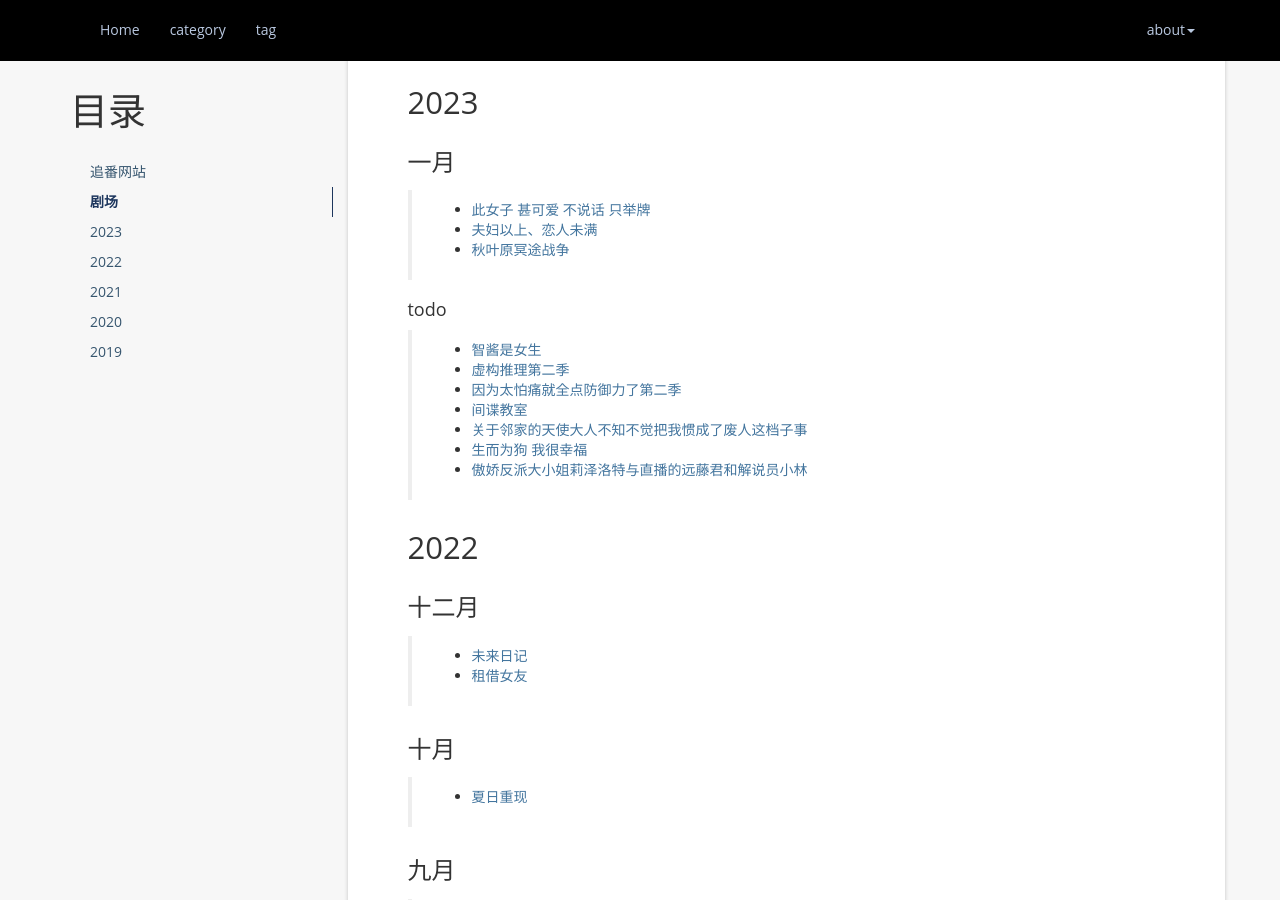
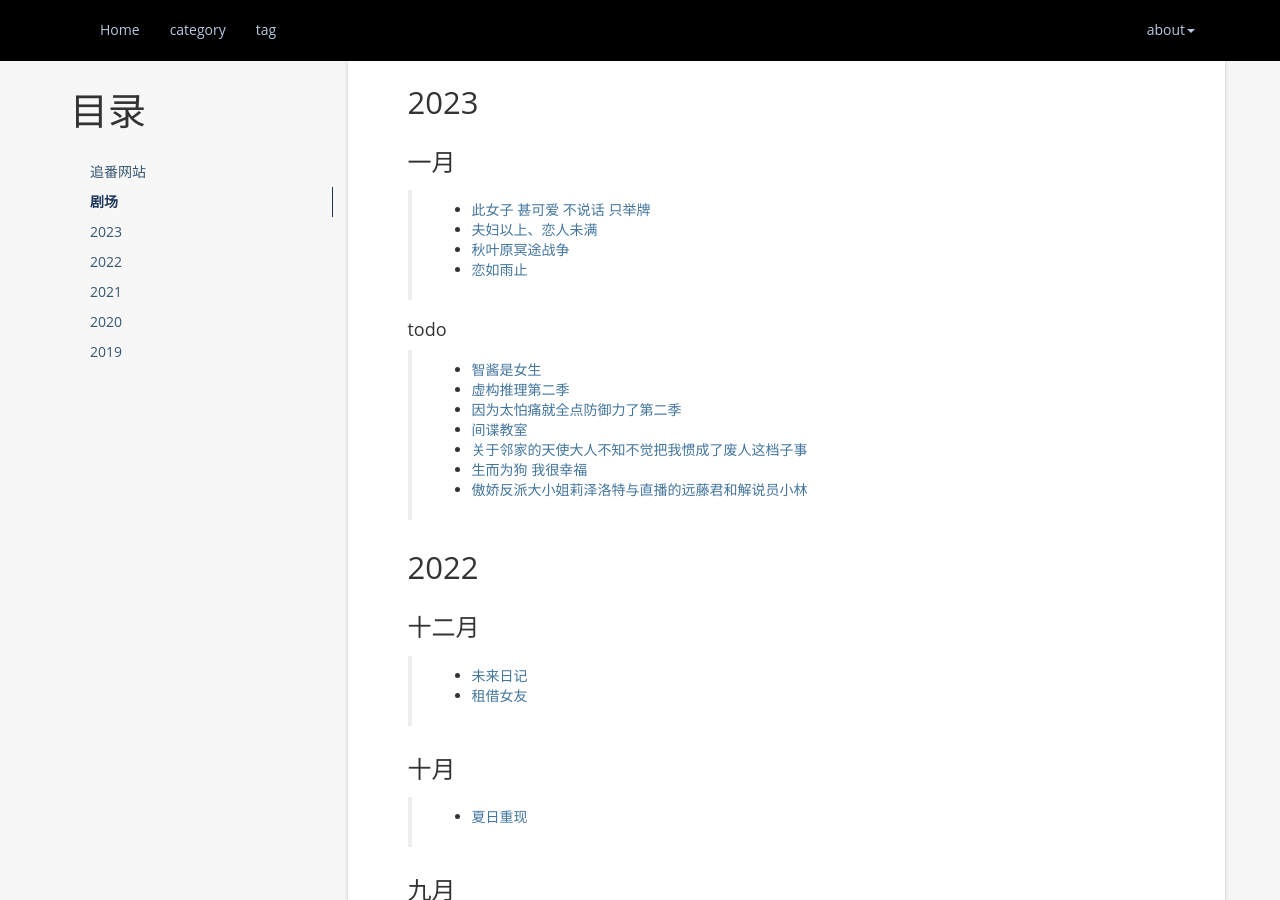
Before and after one commit to atgtahub/atgtahub.github.io, a Jekyll site: the page built from about/bangumi.md, in a window 1280 px wide and 900 px high, scrolled down 868 px. Built offline with Jekyll 4.4.1, drawn with Linux system fonts in a browser that asks for light colours; a script that is not in the unit is left out; comment, search, counter and statistics services are not loaded.

Commit message:
refactor(posts): bangumi.md

```diff
--- a/about/bangumi.md
+++ b/about/bangumi.md
@@ -37,6 +37,7 @@
 > + <a href="https://www.bilibili.com/bangumi/play/ss26870" target="_blank">此女子 甚可爱 不说话 只举牌</a>
 > + <a href="https://www.yhdmp.cc/showp/22182.html" target="_blank">夫妇以上、恋人未满</a>
 > + <a href="https://www.yhdmp.cc/showp/22438.html" target="_blank">秋叶原冥途战争</a>
+> + <a href="https://www.yhpdm.com/showp/18092.html" target="_blank">恋如雨止</a>
 
 #### todo
 
```
